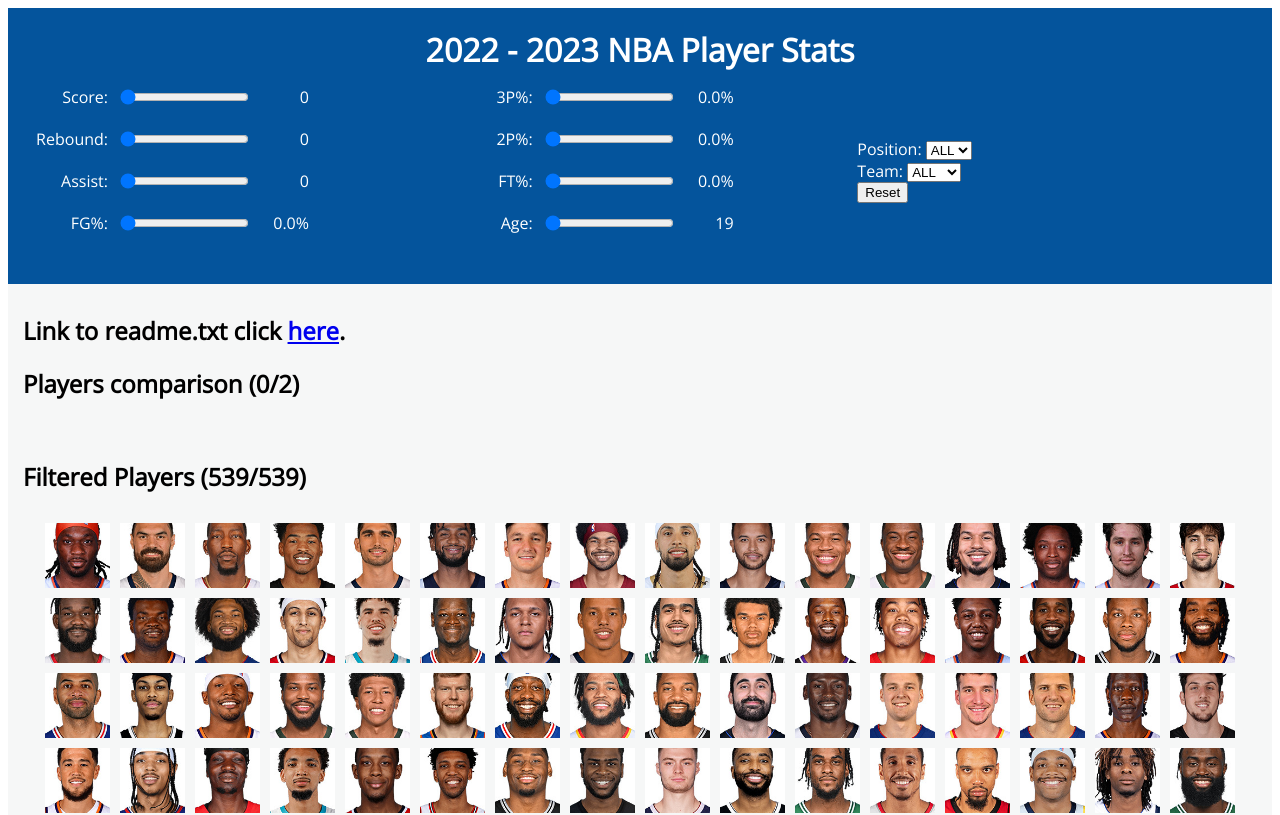
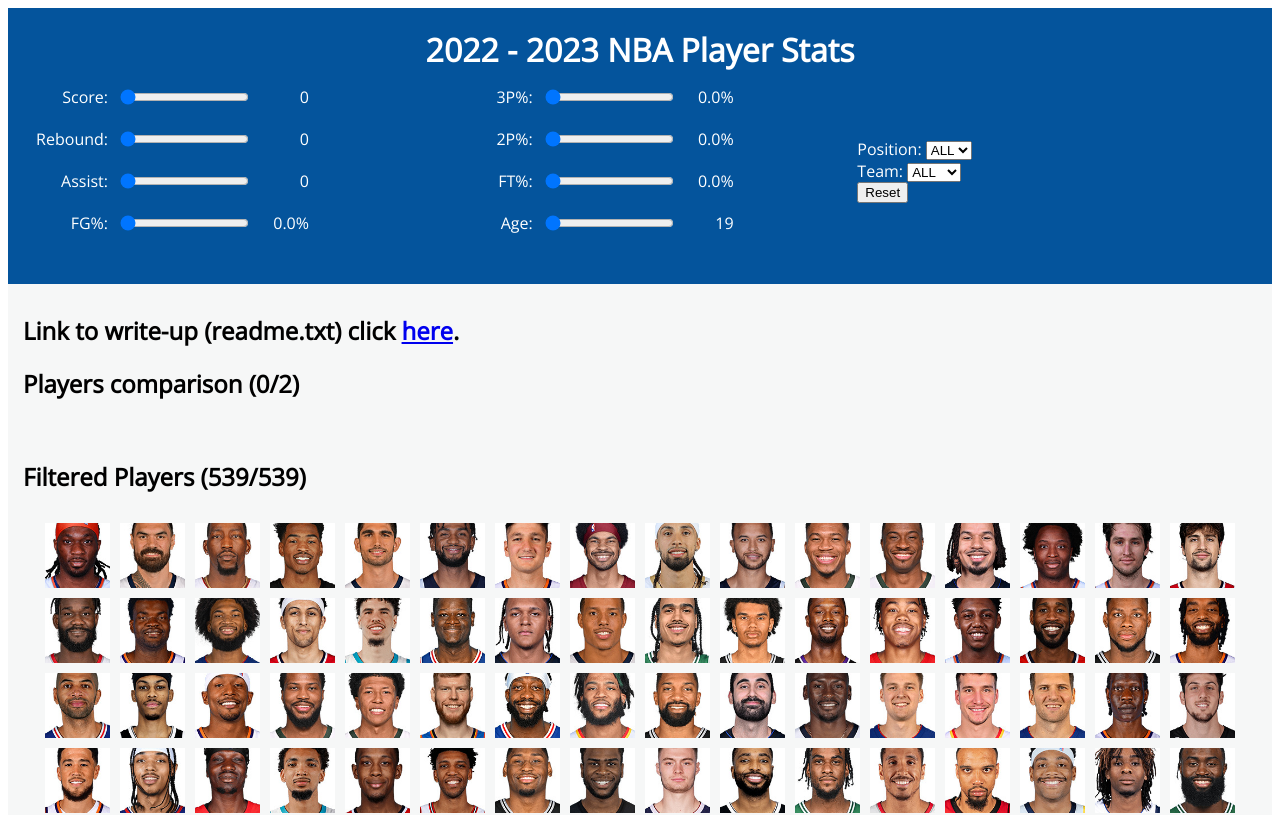
Before and after one commit to David881213/dsc106-p3, a SvelteKit app: page / in a window 1280 px wide. Shown: the top 815 px of the page. Built offline with nearby package versions, Linux system fonts and the light colour scheme.

Commit message:
Update App.svelte

```diff
--- a/src/components/App.svelte
+++ b/src/components/App.svelte
@@ -22,8 +22,8 @@
   onMount(async () => {
     const response = await fetch('nba_player_per_game_clean.csv');
     const csvText = await response.text();
-    data = d3.csvParse(csvText, d3.autoType); // Parse the CSV data and assign it to data
-    filterPlayers(); // You might want to call this function to filter players immediately after fetching data
+    data = d3.csvParse(csvText, d3.autoType);
+    filterPlayers();
     console.log(tempData);
   });
 
@@ -186,7 +186,7 @@
   </div>
 
   <div class="player-list-title-container">
-    <h2>Link to readme.txt click <a href="https://github.com/David881213/dsc106-p3/blob/main/static/readme.txt" target="_blank">here</a>.</h2>
+    <h2>Link to write-up (readme.txt) click <a href="https://github.com/David881213/dsc106-p3/blob/main/static/readme.txt" target="_blank">here</a>.</h2>
     <h2>Players comparison ({selectedPlayers.length}/{2})</h2>
   </div>
 
```
